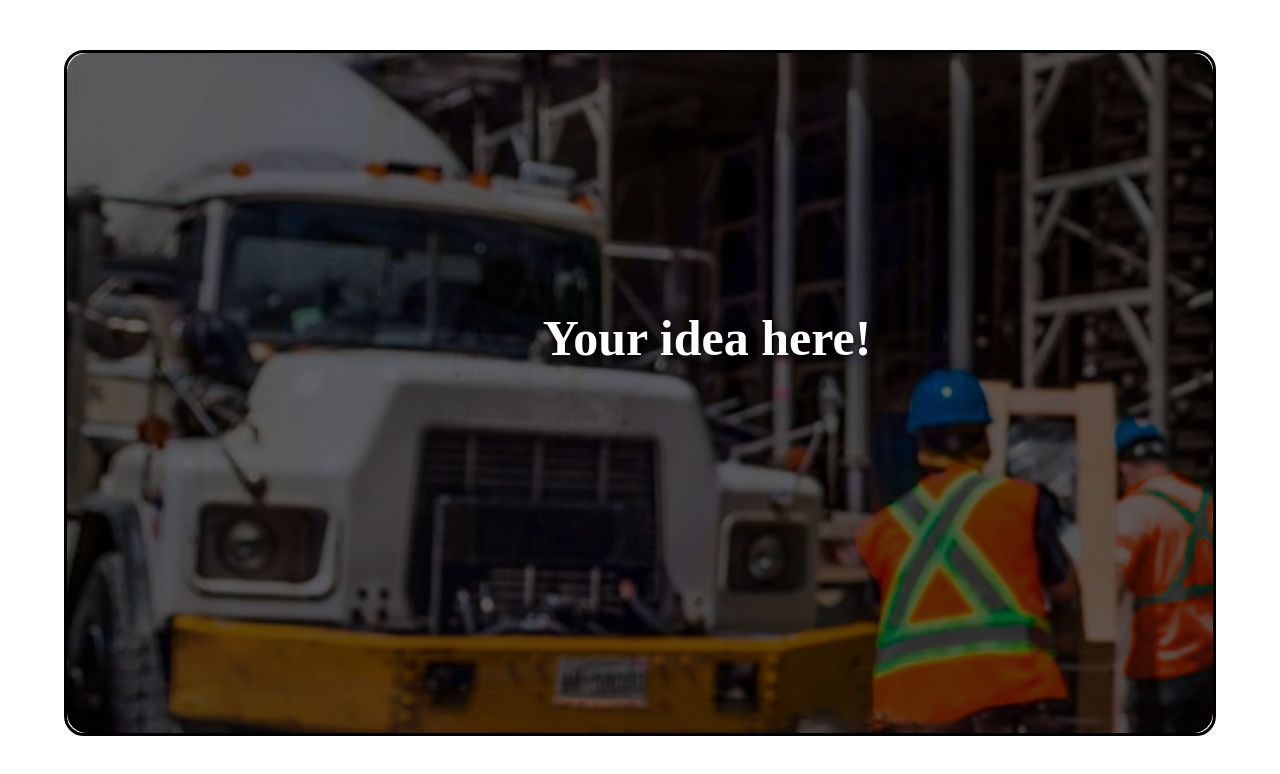
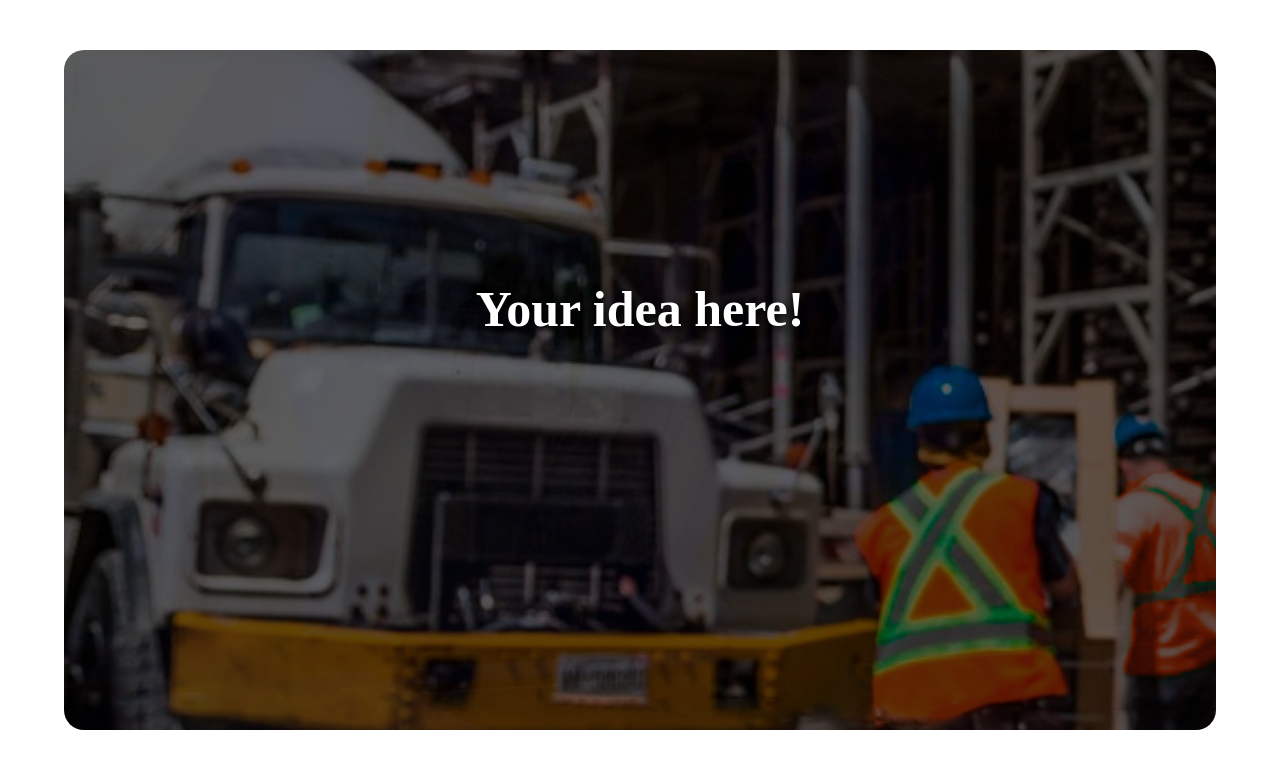
Before and after one commit to PatrickMdaSilva/auto_Carousel_CSS, a plain HTML site: page index.html in a window 1280 px wide. Drawn offline with Linux system fonts and the light colour scheme.

Commit message:
Update-2

```diff
--- a/assets/css/style.css
+++ b/assets/css/style.css
@@ -9,7 +9,6 @@ main {
     width: 90%;
     margin: 50px 5%;
     border-radius: 20px;
-    border: 3px solid black;
 }
 
 img {
@@ -17,19 +16,15 @@ img {
 }
 
 #principal {
-    z-index: 5;
+    z-index: 2;
     text-align: center;
     position: absolute;
-    margin:  20% 15%;
-    width: 70%;
-    height: 20%;
+    margin:  18% 0;
+    width: 90%;
 }
 
 #principal h1 {
-    margin: 0 10%;
     font-size: 50px;
-    text-shadow: 1px 1px 0px black;
-    text-shadow: 2px 2px 1px black;
     text-shadow: 3px 3px 8px black;
     color: #fff;
     animation: brighting 3s ease-in-out;
@@ -54,7 +49,7 @@ img {
 }
 
 #carousel{
-    z-index:4;
+    z-index:1;
     width: 100%;
     height: 85vh;
     animation: change 20s  ease-in-out infinite;
@@ -65,28 +60,28 @@ img {
 @keyframes change {
 
     0%{
-        background-image: url(../img/office-1280.png);
+        background-image: url(../img/office-1280.png); /* your image-1 */
         background-repeat: no-repeat;
         background-position: center;
         background-size: cover;
     } 18% {
-        background-image: url(../img/construction-1280.png);
+        background-image: url(../img/construction-1280.png); /* your image-2 */
         background-repeat: no-repeat;
         background-position: center;
         background-size: cover;
     } 51% {
-        background-image: url(../img/welder-1280.png);
+        background-image: url(../img/welder-1280.png); /* your image-3 */
         background-repeat: no-repeat;
         background-position: center;
         background-size: cover;
 
     } 84% {
-        background-image: url(../img/office-1280.png);
+        background-image: url(../img/office-1280.png); /* Repeat  image-1 */
         background-repeat: no-repeat;
         background-position: center;
         background-size: cover;
     } 100% {
-        background-image: url(../img/office-1280.png);
+        background-image: url(../img/office-1280.png); /* Repeat  image-1 */
         background-repeat: no-repeat;
         background-position: center;
         background-size: cover;
--- a/index.html
+++ b/index.html
@@ -4,7 +4,7 @@
         <meta charset="UTF-8">
         <meta name="viewport" content="width=device-width, initial-scale=1.0">
         <link rel="stylesheet" href="assets/css/style.css">
-        <title>Slider CSS</title>
+        <title>Carousel CSS</title>
     </head>
     <body>
         <main>
```
